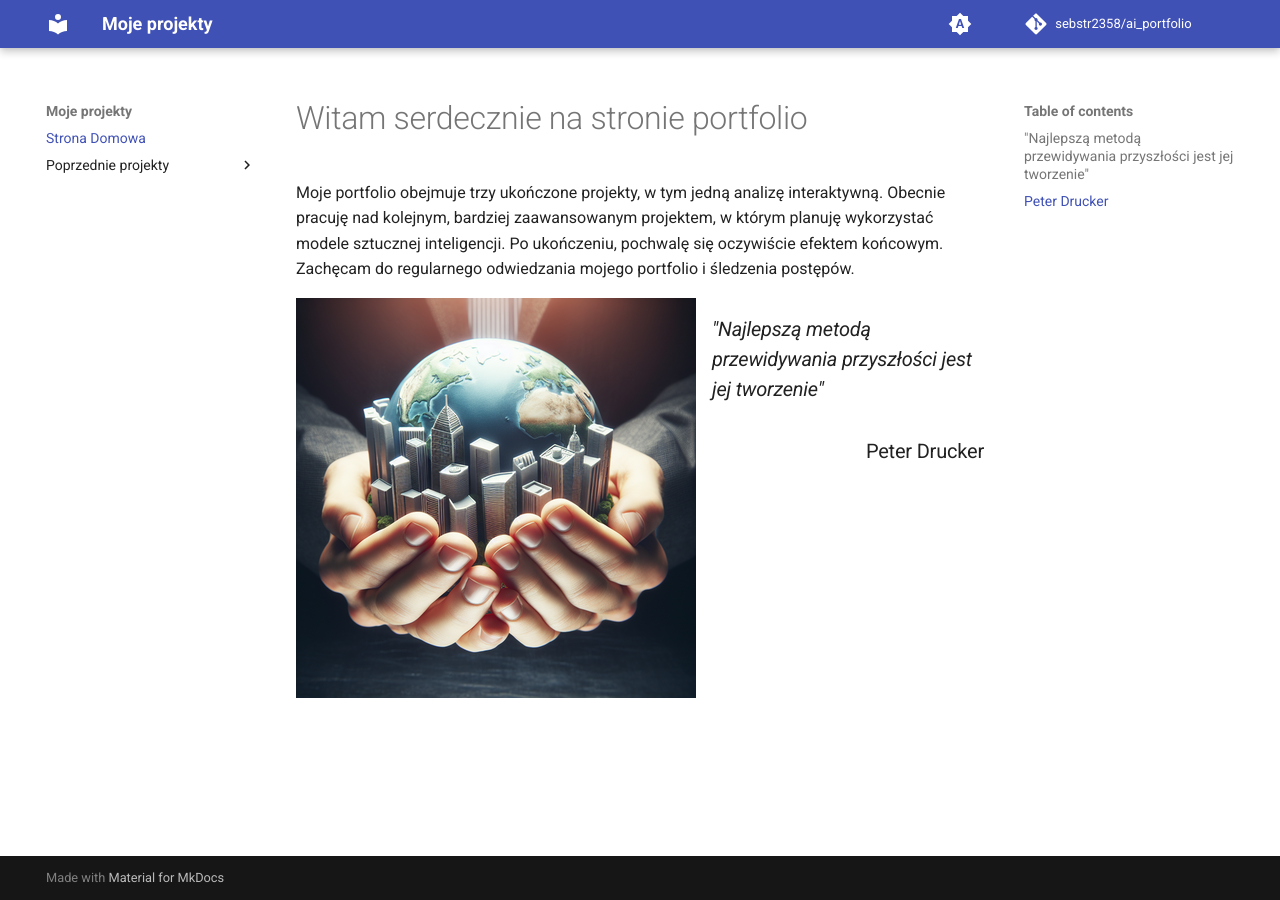
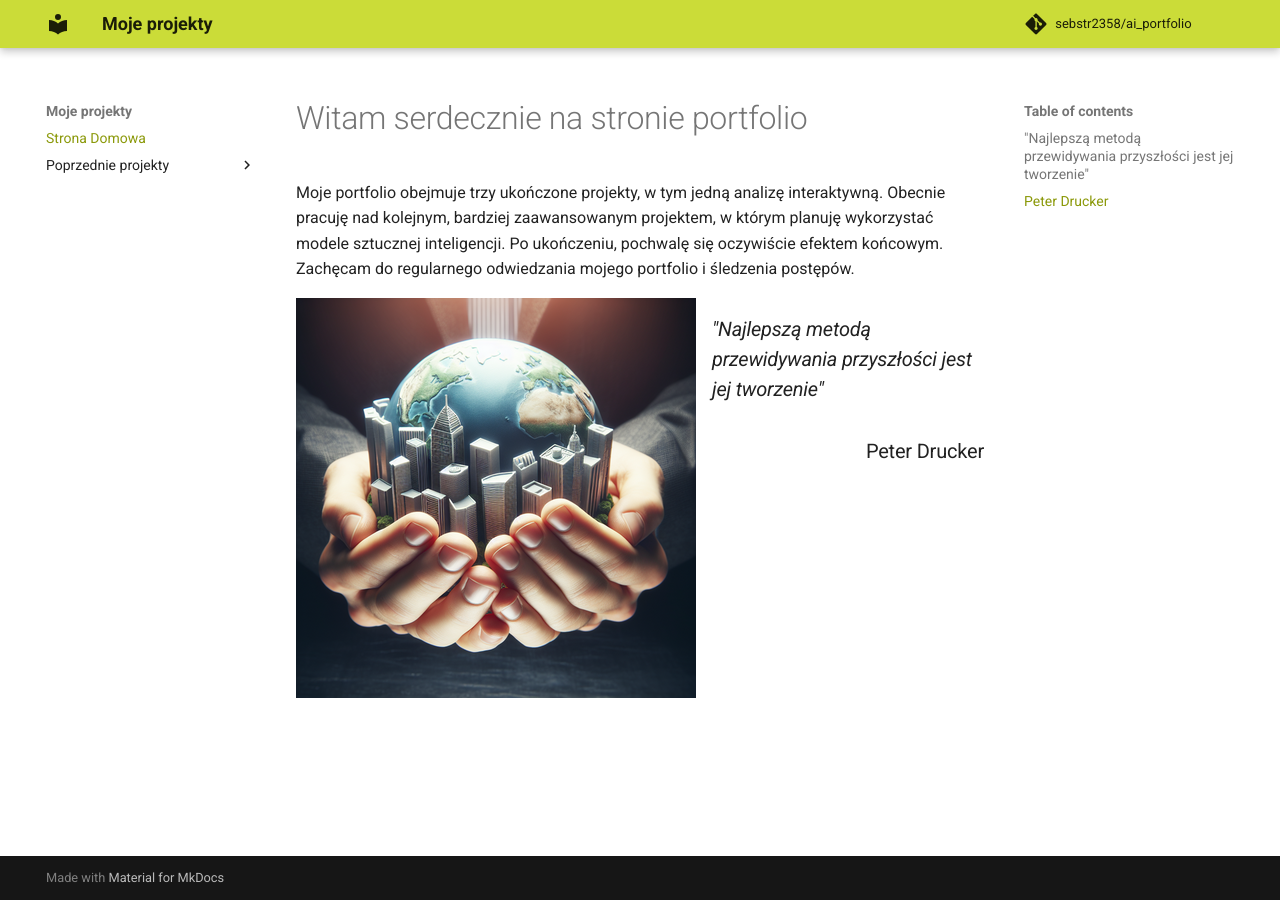
Before and after one commit to sebstr2358/ai_portfolio, an MkDocs documentation site: the page built from docs/index.md, in a window 1280 px wide. Built offline with MkDocs 1.6.1 and Material for MkDocs 9.7.7, drawn with Linux system fonts in a browser that asks for light colours; comment, search, counter and statistics services are not loaded.

Commit message:
change colors

```diff
--- a/mkdocs.yml
+++ b/mkdocs.yml
@@ -10,26 +10,8 @@ repo_url: https://github.com/sebstr2358/ai_portfolio
 theme:
   name: material
   palette:
-
-    # Palette toggle for automatic mode
-    - media: "(prefers-color-scheme)"
-      toggle:
-        icon: material/brightness-auto
-        name: Switch to light mode
-
-    # Palette toggle for light mode
-    - media: "(prefers-color-scheme: light)"
-      scheme: default
-      toggle:
-        icon: material/brightness-7
-        name: Switch to dark mode
-
-    # Palette toggle for dark mode
-    - media: "(prefers-color-scheme: dark)"
-      scheme: slate
-      toggle:
-        icon: material/brightness-4
-        name: Switch to system preference
+    primary: lime
+    accent: light green
 
 nav:
 - Strona Domowa: index.md
```
